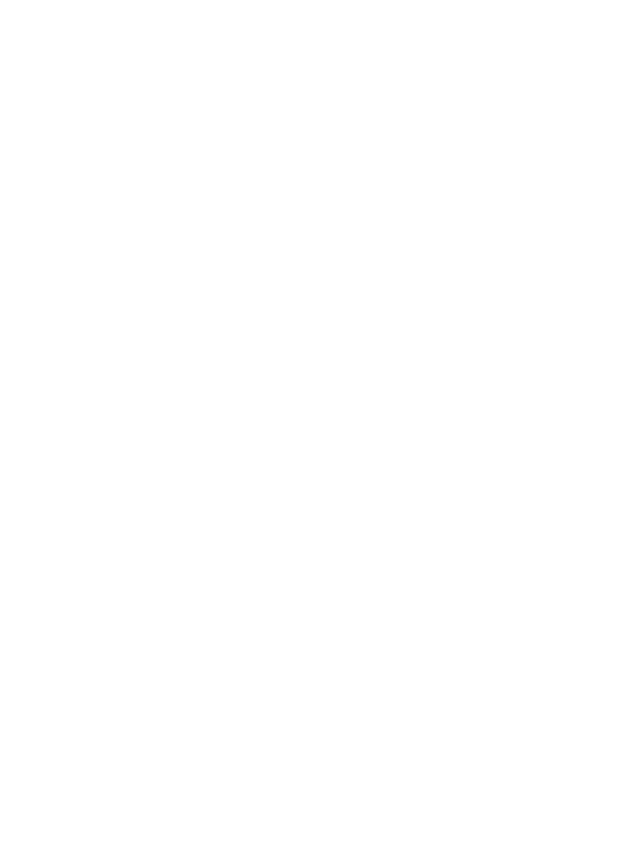
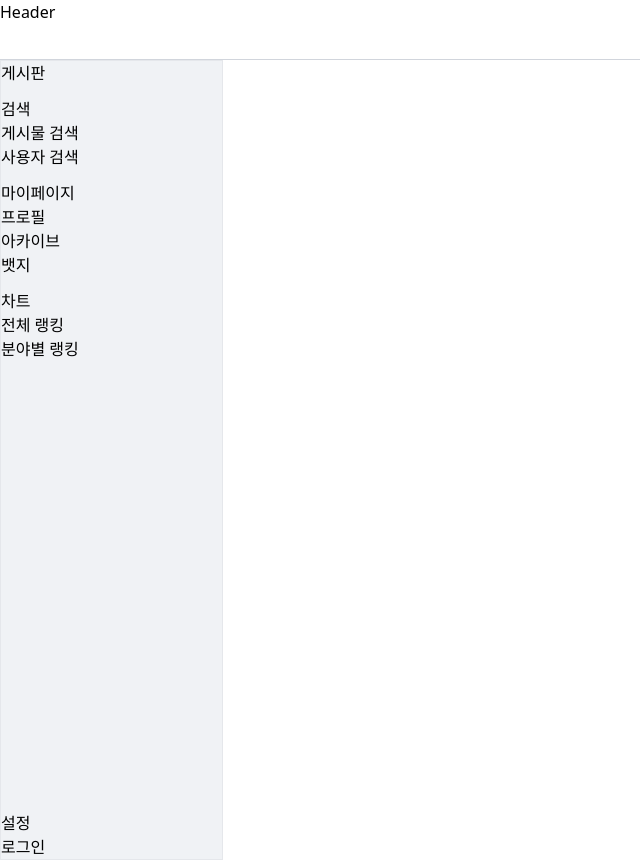
Before and after one commit to prgrms-fe-devcourse/FE7-PROJECT3-TEAM-2, a Next.js app: page / in a window 1280 px wide. Shown: the whole page, without its empty margins (0-640 px from the left). Before the commit the page ends 800 px from the top, so only its background shows below. Built offline with nearby package versions, Linux system fonts and the light colour scheme.

Commit message:
feat: add nav component

```diff
--- a/src/app/layout.tsx
+++ b/src/app/layout.tsx
@@ -1,5 +1,7 @@
 import type { Metadata } from "next";
 import { Geist, Geist_Mono } from "next/font/google";
+import Header from "@/components/layout/Header";
+import Nav from "@/components/layout/Nav";
 import "../css/index.css";
 
 const geistSans = Geist({
@@ -23,8 +25,14 @@ export default function RootLayout({
   children: React.ReactNode;
 }>) {
   return (
-    <html lang="en">
-      <body className={`${geistSans.variable} ${geistMono.variable} antialiased`}>{children}</body>
+    <html lang="ko">
+      <body className={`${geistSans.variable} ${geistMono.variable} bg-color-main antialiased`}>
+        <Header />
+        <div className="flex flex-col sm:flex-row">
+          <Nav />
+          <main className="flex min-h-screen flex-1">{children}</main>
+        </div>
+      </body>
     </html>
   );
 }
--- /dev/null
+++ b/src/components/layout/Nav.tsx
@@ -0,0 +1,50 @@
+"use client";
+
+import Link from "next/link";
+
+export default function Nav() {
+  return (
+    <nav className="bg-bg-sub flex border border-gray-200 sm:w-[223px] sm:flex-col sm:justify-between">
+      <ul className="flex flex-col gap-3">
+        <li>
+          <Link href="/">게시판</Link>
+        </li>
+        <li className="flex flex-col">
+          <Link href="/search">검색</Link>
+          <Link
+            href={{
+              pathname: "/search",
+              query: { type: "post" },
+            }}
+          >
+            게시물 검색
+          </Link>
+          <Link
+            href={{
+              pathname: "search",
+              query: { type: "user" },
+            }}
+          >
+            사용자 검색
+          </Link>
+        </li>
+        <li className="flex flex-col">
+          <Link href="/user">마이페이지</Link>
+          <Link href={{ pathname: "/user", query: { type: "profile" } }}>프로필</Link>
+          <Link href={{ pathname: "/user", query: { type: "archive" } }}>아카이브</Link>
+          <Link href={{ pathname: "/user", query: { type: "badge" } }}>뱃지</Link>
+        </li>
+        <li className="flex flex-col">
+          <Link href="/chart">차트</Link>
+          <Link href={{ pathname: "/chart", query: { type: "all" } }}>전체 랭킹</Link>
+          <Link href={{ pathname: "/chart", query: { type: "category" } }}>분야별 랭킹</Link>
+        </li>
+      </ul>
+
+      <ul>
+        <li>설정</li>
+        <li>로그인</li>
+      </ul>
+    </nav>
+  );
+}
```
